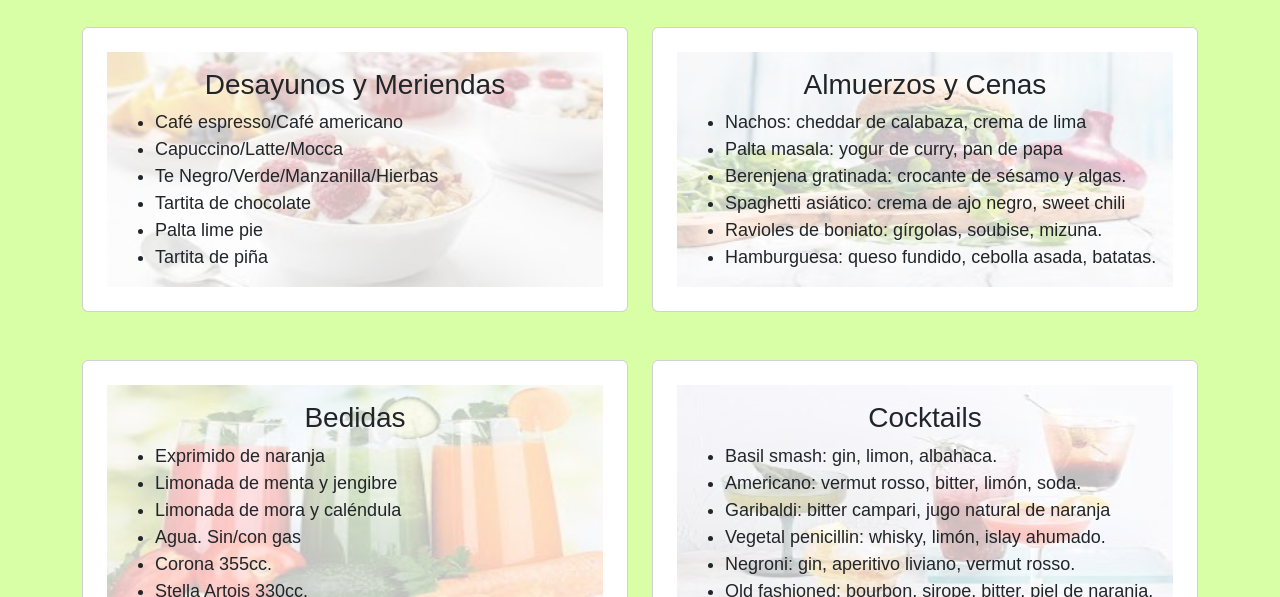
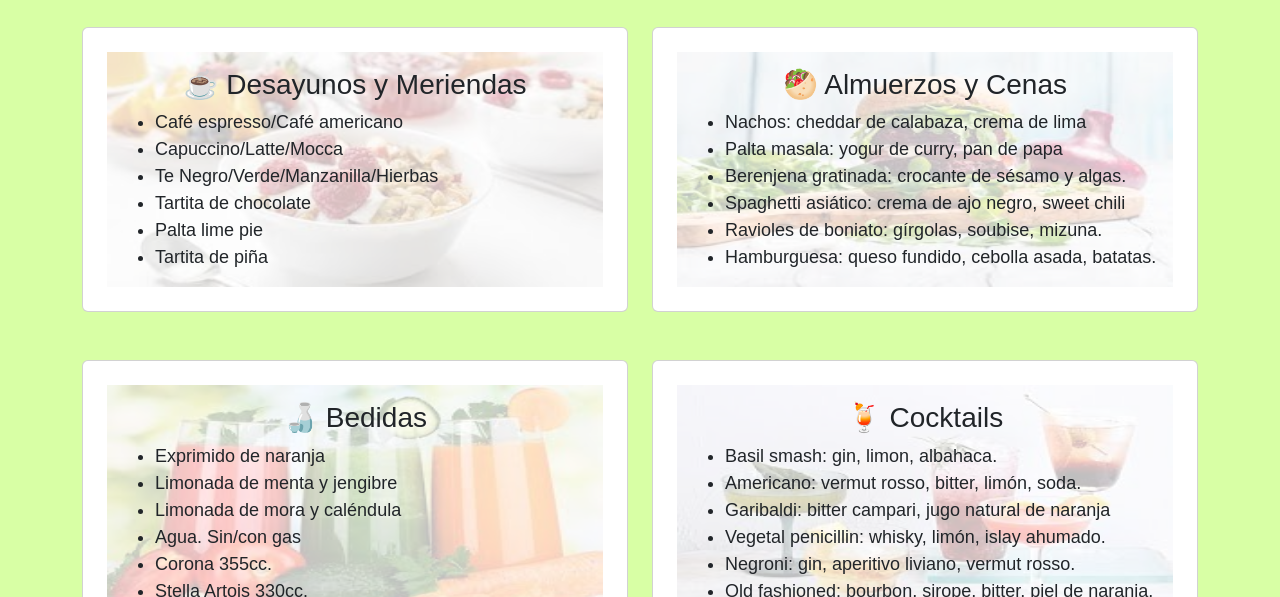
Before and after one commit to MilenaLeone92/milenaleone.github.io, a plain HTML site: page carta.html in a window 1280 px wide. Shown: the part 203-800 px from the top of the page. Drawn offline with nearby package versions, Linux system fonts and the light colour scheme.

Commit message:
Update carta.html

```diff
--- a/carta.html
+++ b/carta.html
@@ -54,7 +54,7 @@
                     <div class="card p-4" style="height: 100%;">
                         <div class="card-body card-fondo">
                             <img src="images/desayuno_merienda_2.jpg">
-                            <h3 class="card-title titulo" style="text-align: center;">Desayunos y Meriendas</h3>
+                            <h3 class="card-title titulo" style="text-align: center;">☕ Desayunos y Meriendas</h3>
                             <ul class="card-text font-parrafo">
                                 <li>Café espresso/Café americano </li>
                                 <li>Capuccino/Latte/Mocca</li>
@@ -70,7 +70,7 @@
                     <div class="card p-4" style="height: 100%">
                         <div class="card-body card-fondo">
                             <img src="images/almuerzo_cena2.jpg" alt="">
-                            <h3 class="card-title titulo" style="text-align: center">Almuerzos y Cenas</h3>
+                            <h3 class="card-title titulo" style="text-align: center">🥙 Almuerzos y Cenas</h3>
                             <ul class="card-text font-parrafo">
                                 <!-- <li>Empanada carbón activado</li> -->
                                 <li>Nachos: cheddar de calabaza, crema de lima</li>
@@ -87,7 +87,7 @@
                     <div class="card p-4" style="height: 100%">
                         <div class="card-body card-fondo">
                             <img src="images/bebidas.jpg" alt="">
-                            <h3 class="card-title titulo" style="text-align: center">Bedidas</h3>
+                            <h3 class="card-title titulo" style="text-align: center">🍶 Bedidas</h3>
                             <ul class="card-text font-parrafo">
                                 <li>Exprimido de naranja</li>
                                 <li>Limonada de menta y jengibre</li>
@@ -103,7 +103,7 @@
                     <div class="card p-4" style="height: 100%">
                         <div class="card-body card-fondo">
                             <img src="images/cocktails.jpg" alt="">
-                            <h3 class="card-title titulo" style="text-align: center">Cocktails</h3>
+                            <h3 class="card-title titulo" style="text-align: center">🍹 Cocktails</h3>
                             <ul class="card-text font-parrafo">
                                 <li>Basil smash: gin, limon, albahaca.</li>
                                 <li>Americano: vermut rosso, bitter, limón, soda.</li>
```
